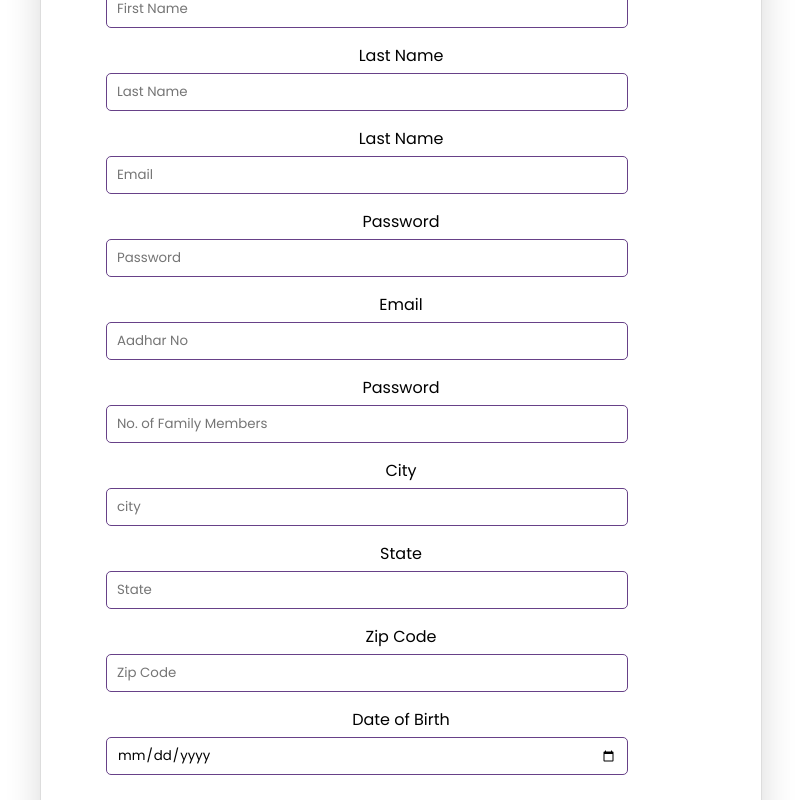
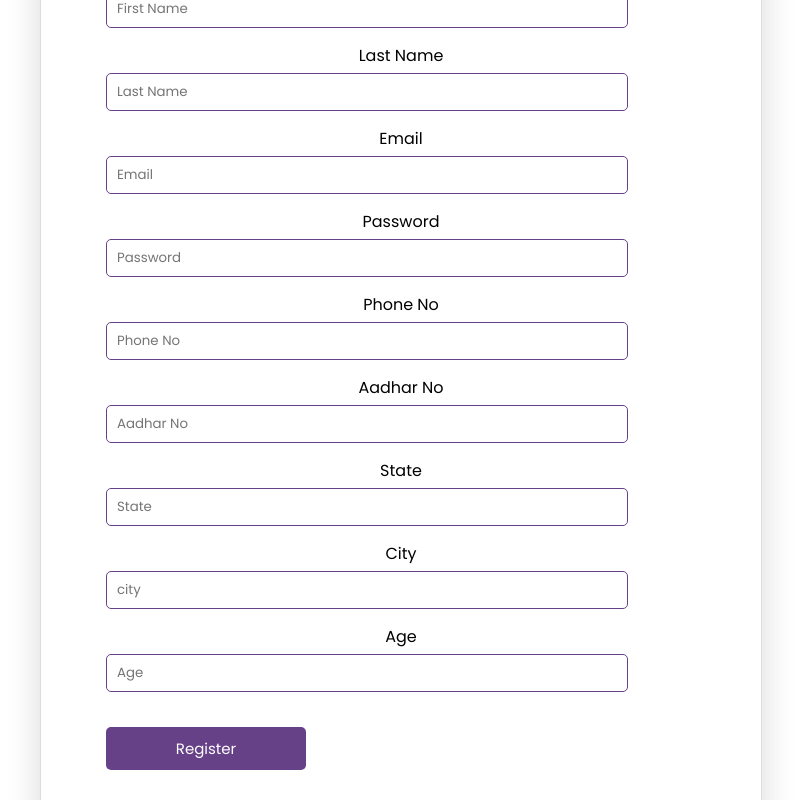
Before and after one commit to Vishal-Borse/Tiaa-project-Frontend, a React (Create React App) app: page / in a window 1280 px wide. Shown: the part 300-1100 px from the top of the page, without its empty margins (239-1040 px from the left). Built offline with nearby package versions, Linux system fonts and the light colour scheme.

Commit message:
sign up page

```diff
--- /dev/null
+++ b/src/Pages/Dummy/dummy.jsx
@@ -0,0 +1,5 @@
+const Dummy = () => {
+  return <h1>Registration Done</h1>;
+};
+
+export default Dummy;
--- a/src/Pages/Signin/signin.module.css
+++ /dev/null
@@ -1,60 +0,0 @@
-@import url("https://fonts.googleapis.com/css2?family=Poppins:wght@200;400;600&display=swap");
-
-.UserRegistration {
-  /* padding-top: 7rem; */
-  padding: 4rem;
-  /* background-color: #ffe5b4; */
-  /* margin-top: 30px; */
-  font-family: "Poppins", sans-serif;
-}
-
-.wrapper {
-  max-width: 600px;
-  width: 800%;
-  background: #fff;
-  margin: 50px auto;
-  /* box-shadow: var(--box-shadow);
-     */
-  box-shadow: rgba(0, 0, 0, 0.16) 0px 10px 36px 0px,
-    rgba(0, 0, 0, 0.06) 0px 0px 0px 1px;
-  padding: 50px 60px;
-  border-radius: 10px;
-}
-
-.title {
-  position: relative;
-  font-size: 27px;
-  font-weight: 600;
-  margin-bottom: 1.5rem;
-}
-
-.inputField{
-    display: flex;
-    flex-direction: column;
-}
-.inputField label{
-    margin-top: 10px;
-}
-
-.input{
-    width: 500px;
-    height: 20px;
-    border: 1px solid #674188;
-    border-radius: 5px;
-    padding: 8px 10px;
-    font-family: "Poppins", sans-serif;
-    margin: 5px ;
-}
-
-.btn{
-    margin: 30px 5px;
-    padding: 10px 20px;
-    width: 200px;
-    background-color: #674188;
-    border: none;
-    border-radius: 5px;
-    font-family: "Poppins", sans-serif;
-    font-size: 15px;
-    color: #fff;
-
-}
--- a/src/Pages/Signup/signup.jsx
+++ b/src/Pages/Signup/signup.jsx
@@ -3,8 +3,9 @@ import { toast } from "react-toastify";
 import { useNavigate } from "react-router-dom";
 // import Footer from "../.././components/Footer/footer";
 // import Navbar from "../.././components/Navbar/navbar";
+// import Dummy from "../Dummy/dummy";
 import styles from "./signup.module.css";
-// import { isValidEmail } from "../Utilis/isValidEmail";
+import { isValidEmail } from "../../Utilis/isValidEmail";
 import axios from "axios";
 // import BASE_URL from "../.././pages/Utilis/helper";
 
@@ -14,9 +15,15 @@ const SignUp = () => {
   const [lastName, setLastName] = useState("");
   const [email, setEmail] = useState("");
   const [password, setPassword] = useState("");
+  const [phone, setPhone] = useState("");
+  const [aadharNo, setAadharNo] = useState("");
+  const [state, setState] = useState("");
+  const [city, setCity] = useState("");
+  const [age, setAge] = useState("");
   const [formLoading, setFormLoading] = useState(false);
 
   const submissionHandler = async () => {
+    console.log("Entered");
     if (!firstName) {
       toast.error("Enter First Name");
       return;
@@ -25,49 +32,74 @@ const SignUp = () => {
       toast.error("Enter Last Name");
       return;
     }
-    // if (!isValidEmail(email)) {
-    //   toast.error("Enter Valid Email");
-    //   return;
-    // }
+    if (!isValidEmail(email)) {
+      toast.error("Enter Valid Email");
+      return;
+    }
     if (!password) {
       toast.error("Enter Password");
       return;
     }
-    // setFormLoading(true);
+    if (!phone) {
+      toast.error("Enter Phone");
+      return;
+    }
+    if (!aadharNo) {
+      toast.error("Enter Aadhar No");
+      return;
+    }
+    if (!state) {
+      toast.error("Enter State");
+      return;
+    }
+    if (!city) {
+      toast.error("Enter City");
+      return;
+    }
+    if (!age) {
+      toast.error("Enter Age");
+      return;
+    }
+    setFormLoading(true);
 
-    // const formData = {
-    //   userFirstName: firstName,
-    //   userLastName: lastName,
-    //   userEmail: email,
-    //   userPassword: password,
-    // };
+    const formData = {
+      consumerFirstName: firstName,
+      consumerLastName: lastName,
+      consumerEmail: email,
+      consumerPassword: password,
+      consumerPhone: phone,
+      consumerAadharNo: aadharNo,
+      consumerState: state,
+      consumerCity: city,
+      consumerAge: age,
+    };
 
-    // try {
-    //   const url = `${BASE_URL}/signup`;
-    //   const response = await axios.post(url, formData);
+    try {
+      const url = "http://localhost:8080/consumer/signup";
+      const response = await axios.post(url, formData);
 
-    //   if (response.status === 201) {
-    //     navigate("/signin");
-    //     return;
-    //   }
-    // } catch (error) {
-    //   console.log(error);
-    //   if (error.response.status === 400) {
-    //     toast.success("user already registered");
-    //     navigate("/signin");
-    //   }
-    //   if (error.response?.data?.message) {
-    //     toast.error(error.response.data.message);
-    //   }
-    // }
+      if (response.status === 201) {
+        navigate("/dummy");
+        return;
+      }
+    } catch (error) {
+      console.log(error);
+      if (error.response.status === 400) {
+        toast.success("user already registered");
+        navigate("/dummy");
+      }
+      if (error.response?.data?.message) {
+        toast.error(error.response.data.message);
+      }
+    }
 
-    // setFormLoading(false);
+    setFormLoading(false);
   };
   return (
     <div>
       <div className={styles.UserRegistration}>
         <div className={styles.wrapper}>
-          <h2 className={styles.title}>User Registration</h2>
+          <h2 className={styles.title}>Consumer Registration</h2>
 
           <form className={styles.form}>
             <div className={styles.inputField}>
@@ -91,13 +123,13 @@ const SignUp = () => {
               />
             </div>
             <div className={styles.inputField}>
-              <label>Last Name</label>
+              <label>Email</label>
               <input
                 type="email"
                 placeholder="Email"
                 className={styles.input}
-                value={lastName}
-                onChange={(e) => setLastName(e.target.value)}
+                value={email}
+                onChange={(e) => setEmail(e.target.value)}
               />
             </div>
             <div className={styles.inputField}>
@@ -111,24 +143,34 @@ const SignUp = () => {
               />
             </div>
             <div className={styles.inputField}>
-              <label>Email</label>
+              <label>Phone No</label>
+              <input
+                type="number"
+                placeholder="Phone No"
+                className={styles.input}
+                required={true}
+                value={phone}
+                onChange={(e) => setPhone(e.target.value)}
+              />
+            </div>
+            <div className={styles.inputField}>
+              <label>Aadhar No</label>
               <input
                 type="number"
                 placeholder="Aadhar No"
                 className={styles.input}
-                required={true}
-                value={email}
-                onChange={(e) => setEmail(e.target.value)}
+                value={aadharNo}
+                onChange={(e) => setAadharNo(e.target.value)}
               />
             </div>
             <div className={styles.inputField}>
-              <label>Password</label>
+              <label>State</label>
               <input
-                type="number"
-                placeholder="No. of Family Members"
+                type="text"
+                placeholder="State"
                 className={styles.input}
-                value={password}
-                onChange={(e) => setPassword(e.target.value)}
+                value={state}
+                onChange={(e) => setState(e.target.value)}
               />
             </div>
             <div className={styles.inputField}>
@@ -137,37 +179,18 @@ const SignUp = () => {
                 type="text"
                 placeholder="city"
                 className={styles.input}
-                value={password}
-                onChange={(e) => setPassword(e.target.value)}
+                value={city}
+                onChange={(e) => setCity(e.target.value)}
               />
             </div>
             <div className={styles.inputField}>
-              <label>State</label>
-              <input
-                type="text"
-                placeholder="State"
-                className={styles.input}
-                value={password}
-                onChange={(e) => setPassword(e.target.value)}
-              />
-            </div>
-            <div className={styles.inputField}>
-              <label>Zip Code</label>
+              <label>Age</label>
               <input
                 type="number"
-                placeholder="Zip Code"
+                placeholder="Age"
                 className={styles.input}
-                value={password}
-                onChange={(e) => setPassword(e.target.value)}
-              />
-            </div>
-            <div className={styles.inputField}>
-              <label>Date of Birth</label>
-              <input
-                type="date"
-                className={styles.input}
-                value={password}
-                onChange={(e) => setPassword(e.target.value)}
+                value={age}
+                onChange={(e) => setAge(e.target.value)}
               />
             </div>
             <div className={styles.inputField}>
--- /dev/null
+++ b/src/Utilis/isValidEmail.js
@@ -0,0 +1,9 @@
+const isValidEmail = (email) => {
+    return String(email)
+      .toLowerCase()
+      .match(
+        /^(([^<>()[\]\\.,;:\s@"]+(\.[^<>()[\]\\.,;:\s@"]+)*)|(".+"))@((\[[0-9]{1,3}\.[0-9]{1,3}\.[0-9]{1,3}\.[0-9]{1,3}\])|(([a-zA-Z\-0-9]+\.)+[a-zA-Z]{2,}))$/
+      );
+  };
+
+  export { isValidEmail };
--- a/src/components/Consumer/ConsumerSignup.jsx
+++ b/src/components/Consumer/ConsumerSignup.jsx
@@ -2,8 +2,8 @@ import React, { useState } from "react";
 import { useNavigate } from "react-router-dom";
 import { useDispatch } from "react-redux";
 import "./ConsumerSignup.css";
-
-import { conSignup } from "../../actions/auth";
+import Dummy from "../../Pages/Dummy/dummy";
+// import { conSignup } from "../../actions/auth";
 
 const ConsumerSignup = () => {
   const [name, setName] = useState("");
--- a/src/router/routes/Default.js
+++ b/src/router/routes/Default.js
@@ -3,22 +3,22 @@ import { Route, Routes } from "react-router-dom";
 // import Home from "../../pages/Home/home";
 // import Dashboard from "../../pages/Dashboard/dashboard";
 import Signup from "../../Pages/Signup/signup";
+import Dummy from "../../Pages/Dummy/dummy";
 // import Signin from "../../pages/SignIn/signin";
 // import FriendsList from "../../components/FriendsList/friendsList";
 // import Logout from "../../pages/Logout/logout";
 // import Loading from "../../components/Loading/loading";
 
-
 const Default = () => {
   return (
     <Routes>
-      <Route index element={<Signup/>} />
+      <Route index element={<Signup />} />
       {/* <Route index element={<Loading/>} /> */}
       {/* <Route path="/signup" element={<Signup />} />
       <Route path="/signin" element={<Signin />} />
       <Route path="/dashboard" element={<Dashboard />} />
       <Route path="/dashboard/logout" element={<Logout />} /> */}
-
+      <Route path="/dummy" element={<Dummy />} />
     </Routes>
   );
 };
```
Also changed, not shown: src/Pages/Signin/signin.jsx (deleted, +0 -90 lines).
